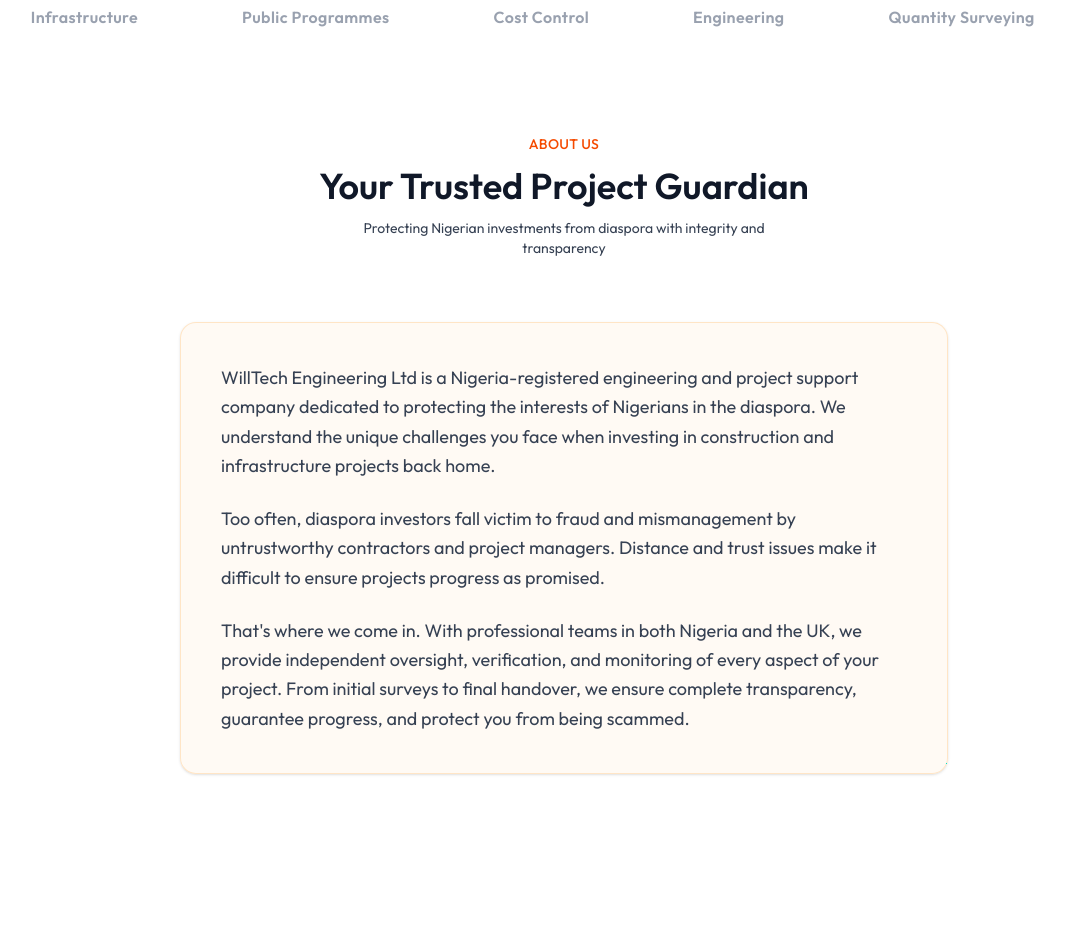
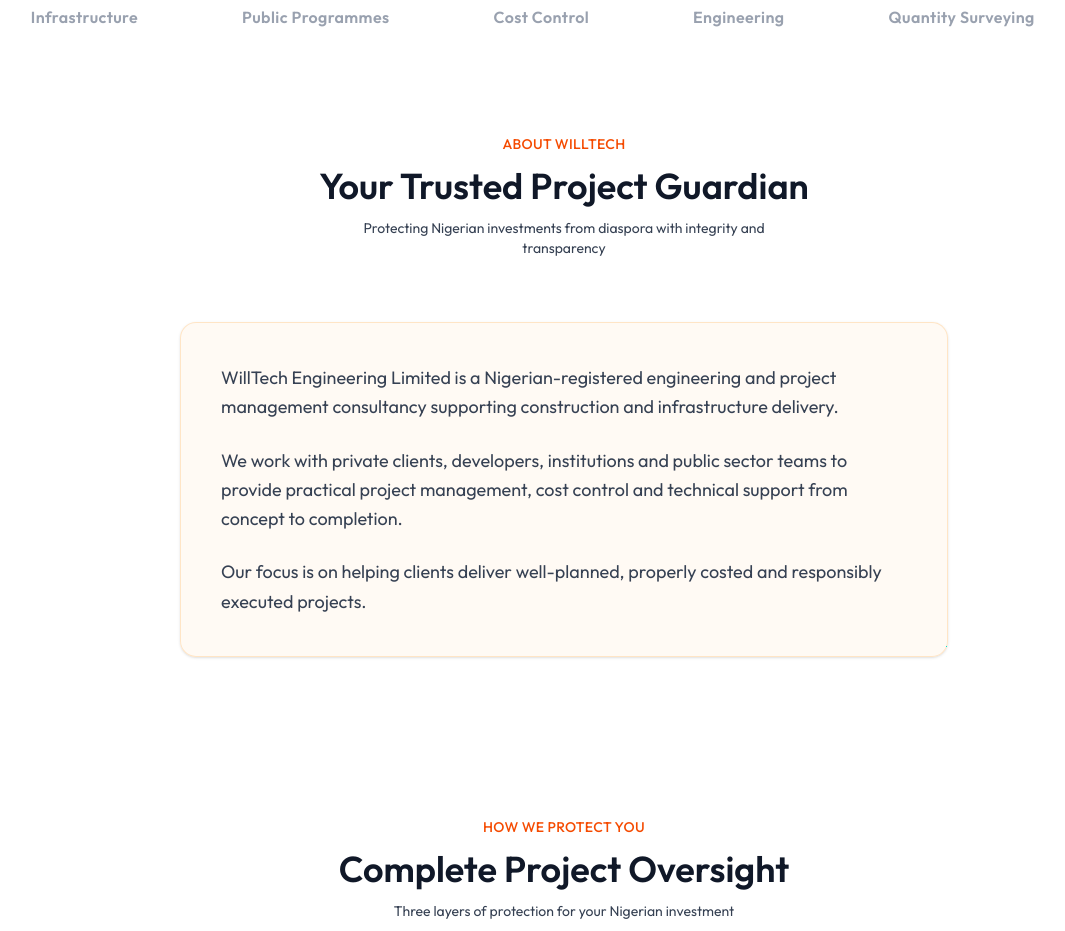
Before and after one commit to myboltm/willtech, a Next.js app: page / in a window 1280 px wide. Shown: the part 820-1751 px from the top of the page, without its empty margins (76-1141 px from the left). Built offline with nearby package versions, Linux system fonts and the light colour scheme.

Commit message:
Update About.tsx

```diff
--- a/components/About.tsx
+++ b/components/About.tsx
@@ -6,7 +6,7 @@
         <section id="about" className="py-20 2xl:py-32">
             <div className="max-w-6xl mx-auto px-4">
                 <Title
-                    title="About Us"
+                    title="About Willtech"
                     heading="Your Trusted Project Guardian"
                     description="Protecting Nigerian investments from diaspora with integrity and transparency"
                 />
@@ -19,13 +19,11 @@
                     className="max-w-3xl mx-auto bg-orange-50/60 border border-orange-200/60 rounded-2xl p-8 md:p-10 shadow-sm"
                 >
                     <p className="text-gray-700 text-lg leading-relaxed mb-6">
-                        WillTech Engineering Ltd is a Nigeria-registered engineering and project support company dedicated to protecting the interests of Nigerians in the diaspora. We understand the unique challenges you face when investing in construction and infrastructure projects back home.
-                    </p>
+                        WillTech Engineering Limited is a Nigerian-registered engineering and project management consultancy supporting construction and infrastructure delivery.                    </p>
                     <p className="text-gray-700 text-lg leading-relaxed mb-6">
-                        Too often, diaspora investors fall victim to fraud and mismanagement by untrustworthy contractors and project managers. Distance and trust issues make it difficult to ensure projects progress as promised.
-                    </p>
+                        We work with private clients, developers, institutions and public sector teams to provide practical project management, cost control and technical support from concept to completion.                    </p>
                     <p className="text-gray-700 text-lg leading-relaxed">
-                        That's where we come in. With professional teams in both Nigeria and the UK, we provide independent oversight, verification, and monitoring of every aspect of your project. From initial surveys to final handover, we ensure complete transparency, guarantee progress, and protect you from being scammed.
+                        Our focus is on helping clients deliver well-planned, properly costed and responsibly executed projects.
                     </p>
                 </motion.div>
             </div>
```
